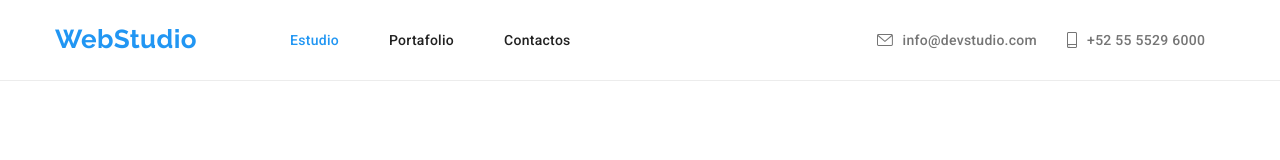
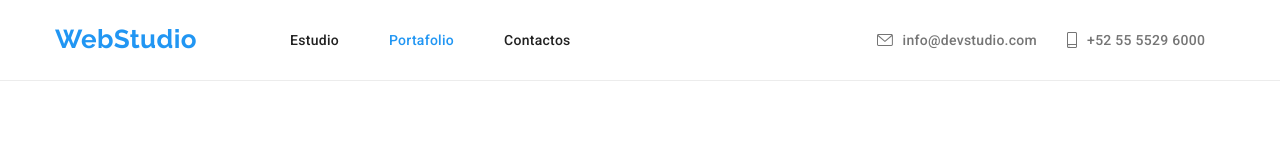
Before and after one commit to Nickatodo/goit-markup-hw-04, a plain HTML site: page portafolio.html in a window 1280 px wide. Shown: the top 160 px of the page. Drawn offline with nearby package versions, Linux system fonts and the light colour scheme.

Commit message:
Current portafolio

```diff
--- a/portafolio.html
+++ b/portafolio.html
@@ -23,10 +23,12 @@
         <nav class="menu_nav">
           <ul class="menu_items list">
             <li>
-              <a href="./index.html" class="menu_item link current">Estudio</a>
+              <a href="./index.html" class="menu_item link">Estudio</a>
             </li>
             <li>
-              <a href="./portafolio.html" class="menu_item link">Portafolio</a>
+              <a href="./portafolio.html" class="menu_item link current"
+                >Portafolio</a
+              >
             </li>
             <li><a href="#" class="menu_item link">Contactos</a></li>
           </ul>
```
